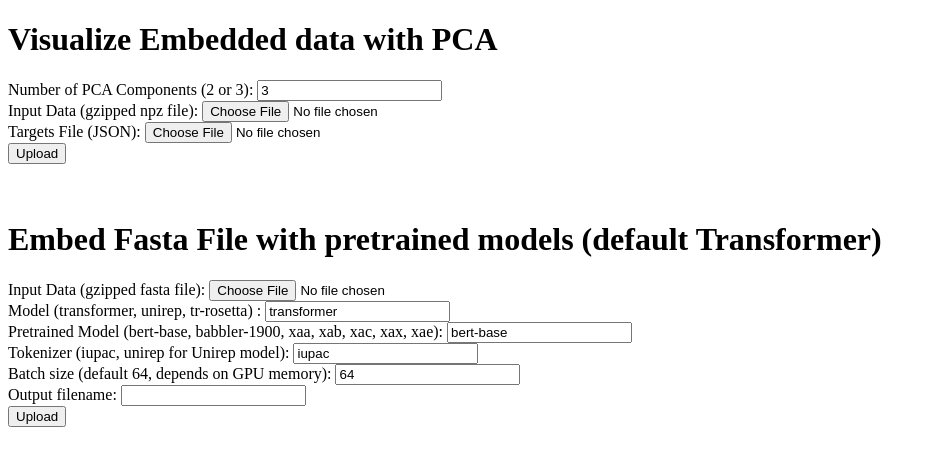
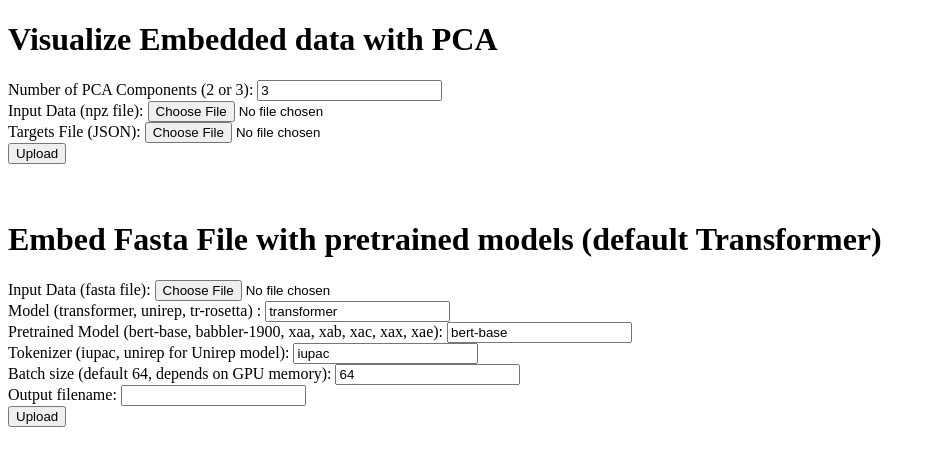
Before and after one commit to rdedhia/docker-tape, a Flask app: page / in a window 1280 px wide. Shown: the top 466 px of the page, without its empty margins (0-936 px from the left). Run offline with Flask 2, Linux system fonts and the light colour scheme.

Commit message:
fix template file to remove gzip requirement

```diff
--- a/tape/templates/file_upload_form.html
+++ b/tape/templates/file_upload_form.html
@@ -8,7 +8,7 @@
  		<label for="n_components">Number of PCA Components (2 or 3):</label>
         <input type="text" name="n_components" id="n_components" value="3"/>
         <br>
- 		<label for="input_data">Input Data (gzipped npz file):</label>
+ 		<label for="input_data">Input Data (npz file):</label>
         <input type="file" name="input_data" />
         <br>
         <label for="targets">Targets File (JSON):</label>
@@ -24,7 +24,7 @@
 <h1>Embed Fasta File with pretrained models (default Transformer)</h1>
 
  <form action = "/embed_data" method = "post" enctype="multipart/form-data">
- 		<label for="input_data">Input Data (gzipped fasta file):</label>
+ 		<label for="input_data">Input Data (fasta file):</label>
         <input type="file" name="input_filename" />
         <br>
 		<label for="targets">Model (transformer, unirep, tr-rosetta) :</label>
```
